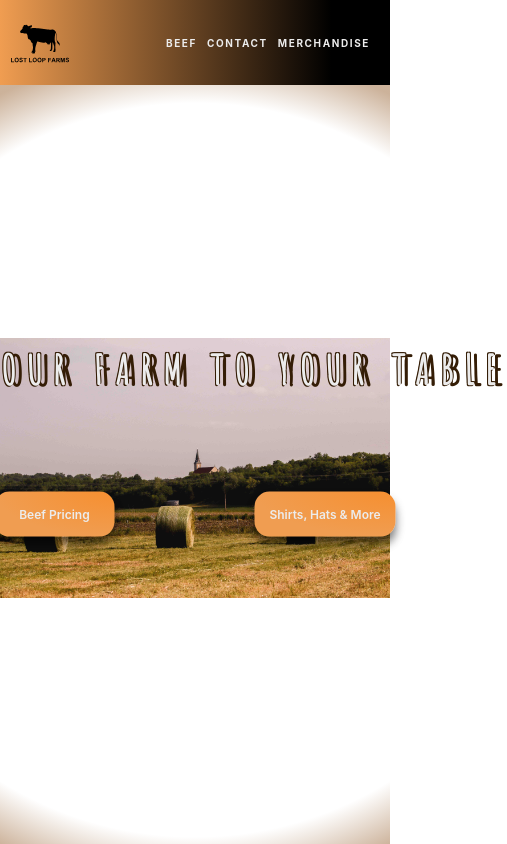
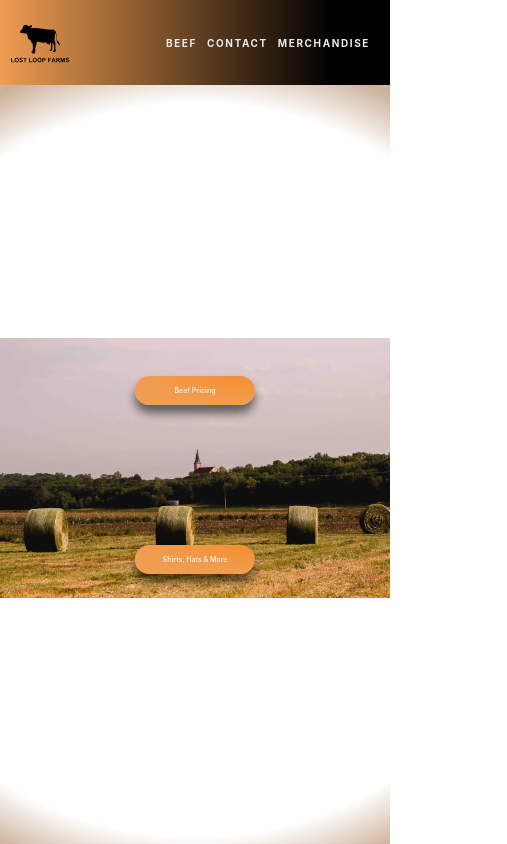
Before and after one commit to SolInvictusx/Lost-Loop, a React (Create React App) app: page / in a window 390 px wide. Shown: the top 844 px of the page, 507 px wide, since content can reach past the window. Built offline with nearby package versions, Linux system fonts and the light colour scheme.

Commit message:
Update footer section

```diff
--- a/src/App.js
+++ b/src/App.js
@@ -6,6 +6,7 @@ import FooterSection from './LandingPage/Footer';
 import Accordion from './LandingPage/FrequentlyAsked';
 import BeefLink from './LandingPage/LinkDisplay';
 import NavBar from './LandingPage/Navigation';
+
 
 const App = () => {
   return (
--- a/src/LandingPage/Carousel.js
+++ b/src/LandingPage/Carousel.js
@@ -15,7 +15,7 @@ export const CarouselItem = ({ children, width }) => {
 export const ImgOne = () => {
     return (
         <div>
-            <img src={Cattle} className='church' />
+            <img src={Cattle} className='church' alt='Cattle' />
         </div>
     );
 };
@@ -23,7 +23,7 @@ export const ImgOne = () => {
 export const ImgTwo = () => {
     return (
         <div>
-            <img src={Background} className='church' />
+            <img src={Background} className='church' alt='Farmland' />
         </div>
     );
 };
@@ -31,7 +31,7 @@ export const ImgTwo = () => {
 export const ImgThree = () => {
     return (
         <div>
-            <img src={Hillside} className='church' />
+            <img src={Hillside} className='church' alt='Hillside' />
         </div>
     );
 };
@@ -39,7 +39,7 @@ export const ImgThree = () => {
 export const ImgFour = () => {
     return (
         <div>
-            <img src={YoungCalves} className='church' />
+            <img src={YoungCalves} className='church' alt='YoungCalves' />
         </div>
     );
 };
--- a/src/LandingPage/Family.js
+++ b/src/LandingPage/Family.js
@@ -3,7 +3,7 @@ import Family from '../img/Family.jpeg'
 export const NewDetail = () => {
     return (
         <div>
-            <img src={Family} alt={'Family photo'} className='family-img' />
+            <img src={Family} alt='Family photo' className='family-img' />
         </div>
     );
 };
--- a/src/LandingPage/Footer.js
+++ b/src/LandingPage/Footer.js
@@ -5,16 +5,18 @@ const FooterSection = () => {
         <div className="footer-container">
             <div className="footer-head">
                 <h1>
-                    Links & About Us
+                    Links
                 </h1>
-                <div className="col">
-                    <Link to="/beef">Beef</Link>
-                </div>
-                <div className="col">
-                    <Link to="/contact">Contact</Link>
-                </div>
-                <div className="col">
-                    <Link to="/merchandise">Merchandise</Link>
+                <div className="footer-column">
+                    <div>
+                        <Link to="/beef">Beef</Link>
+                    </div>
+                    <div>
+                        <Link to="/contact">Contact</Link>
+                    </div>
+                    <div>
+                        <Link to="/merchandise">Merchandise</Link>
+                    </div>
                 </div>
                 <hr />
                 <p className="col-sm">
--- a/src/css/styles.css
+++ b/src/css/styles.css
@@ -235,6 +235,43 @@ ul {
     }
 }
 
+@media (max-width: 840px) {
+    .link-btn {
+        padding: 14px;
+        font-size: 11px;
+    }
+}
+
+@media (max-width: 700px) {
+    .link-btn {
+        padding: 13px;
+        font-size: 10px;
+    }
+}
+
+@media (max-width: 600px) {
+    .link-btn {
+        padding: 12px;
+        font-size: 9px;
+    }
+}
+
+@media (max-width: 540px) {
+    .link-btn {
+        padding: 11px;
+        font-size: 8px;
+    }
+}
+
+@media (max-width: 460px) {
+    .link-btn {
+        padding: 10px;
+        font-size: 7px;
+    }
+}
+
+
+
 .link-btn:hover {
     background-image: radial-gradient(100% 100% at 100% 0, #ac5d13 0, rgb(0, 0, 0) 95%);
 }
@@ -261,17 +298,41 @@ ul {
     }
 }
 
-/* Breakpoint at 880px */
+/* Breakpoint at 1010px */
 @media (max-width: 1010px) {
     .table-talk {
         font-size: 60px;
     }
 }
 
-/* Breakpoint at 440px */
+/* Breakpoint at 840px */
 @media (max-width: 840px) {
     .table-talk {
         font-size: 40px;
+    }
+}
+
+@media (max-width: 700px) {
+    .table-talk {
+        font-size: 32px;
+    }
+}
+
+@media (max-width: 600px) {
+    .table-talk {
+        font-size: 25px;
+    }
+}
+
+@media (max-width: 540px) {
+    .table-talk {
+        font-size: 18px;
+    }
+}
+
+@media (max-width: 460px) {
+    .table-talk {
+        font-size: 0px;
     }
 }
 
@@ -321,16 +382,18 @@ ul {
     padding-top: 30px;
 }
 
-.col {
+.footer-column {
     display: flex;
-    justify-content: center;
-    margin: 10px;
+    flex-direction: row;
+    justify-content: space-around;
+    margin: 50px 0px;
 }
 
 .col-sm {
     color: var(--mainGrey);
     text-align: right;
     margin-right: 30px;
+    margin-top: 25px;
 }
 
 /* End of Footer Section */
```
